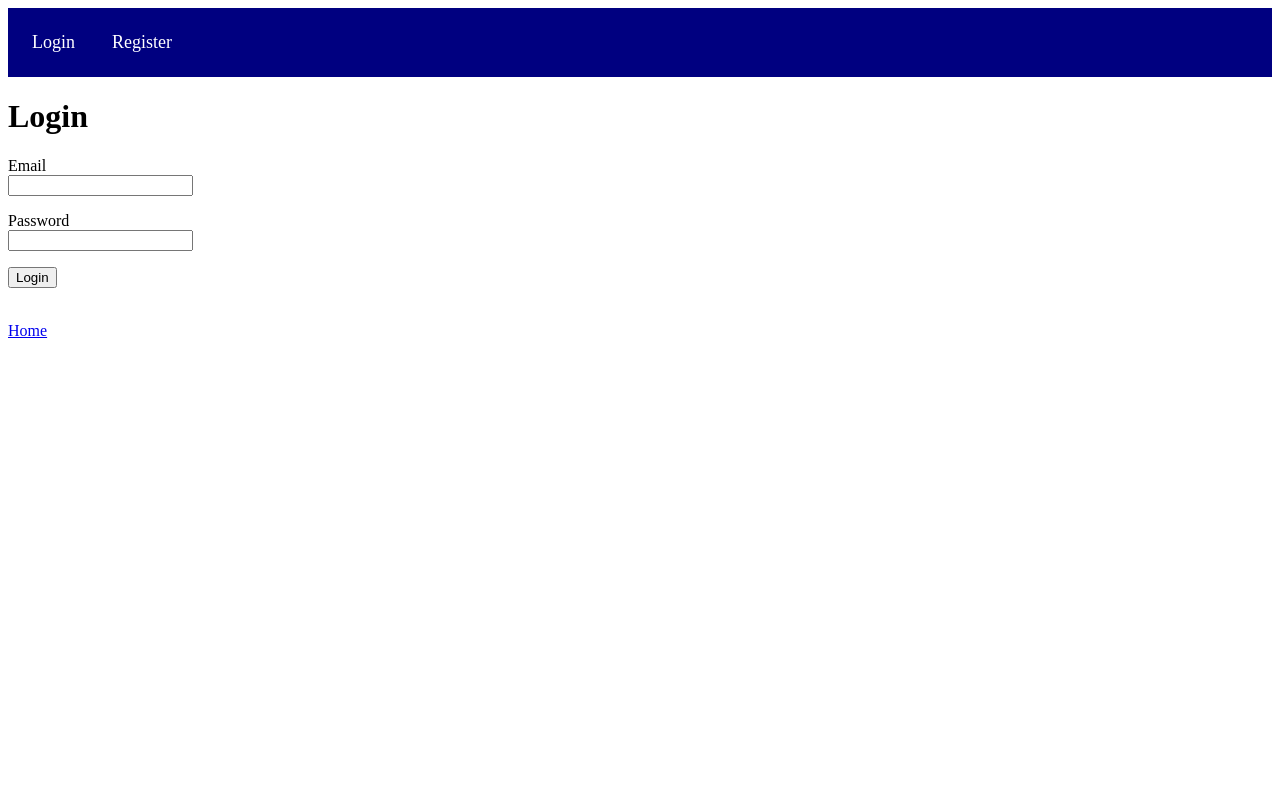
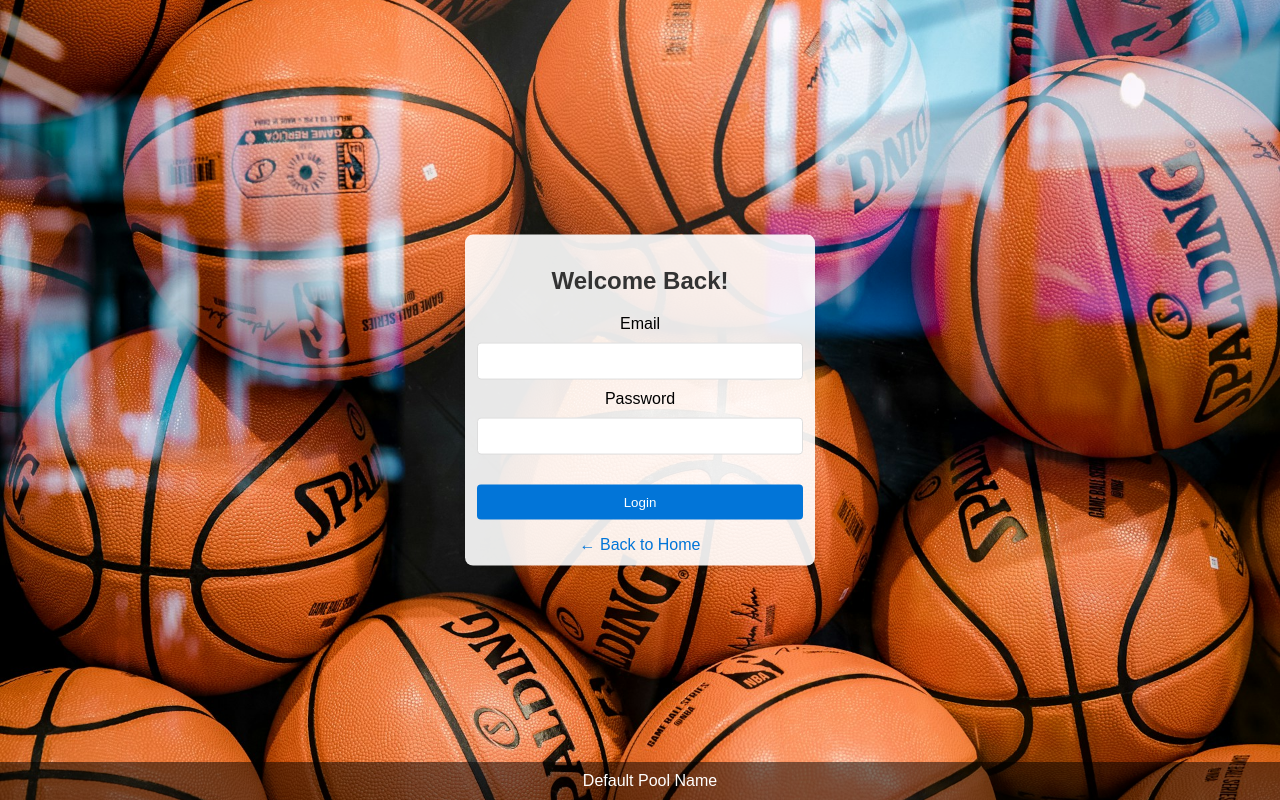
Before and after one commit to gmichnikov/madness, a Flask app: page /login in a window 1280 px wide. Run offline with Flask 3, Linux system fonts and the light colour scheme; parts of the project's set-up code (start-up, migrations or seed data) failed here and were passed over.

Commit message:
Improve the login page

```diff
--- a/app/routes.py
+++ b/app/routes.py
@@ -105,6 +105,13 @@
 
 @app.route('/login', methods=['GET', 'POST'])
 def login():
+    pool_name = 'Default Pool Name'
+
+    if POOL_ID:
+        pool = Pool.query.filter_by(id=POOL_ID).first()
+        if pool:
+            pool_name = pool.name
+
     form = LoginForm()
     if form.validate_on_submit():
         user = User.query.filter_by(email=form.email.data, pool_id=POOL_ID).first()
@@ -113,7 +120,7 @@
             return redirect(url_for('index'))
         else:
             flash('Invalid email or password')
-    return render_template('login.html', form=form)
+    return render_template('login.html', form=form, pool_name=pool_name)
 
 @app.route('/logout')
 def logout():
--- /dev/null
+++ b/app/templates/base_login_register.html
@@ -0,0 +1,117 @@
+<!DOCTYPE html>
+<html lang="en">
+<head>
+    <meta charset="UTF-8">
+    <meta name="viewport" content="width=device-width, initial-scale=1.0">
+    <title>{% block title %}{% endblock %}</title>
+    <style>
+        body, html {
+            height: 100%;
+            margin: 0;
+            font-family: 'Arial', sans-serif;
+            background: url('../static/basketballs.jpg') no-repeat center center fixed;
+            background-size: cover;
+        }
+        .login-container {
+            position: absolute;
+            top: 50%;
+            left: 50%;
+            transform: translate(-50%, -50%);
+            padding: 12px;
+            background: rgba(255, 255, 255, 0.9);
+            border-radius: 8px;
+            box-shadow: 0 4px 6px rgba(0, 0, 0, 0.1);
+            text-align: center;
+            width: 90%;
+            max-width: 350px;
+            box-sizing: border-box;
+            margin: 0 auto;
+        }
+        .login-container h2 {
+            margin-bottom: 20px;
+            color: #333;
+        }
+        .login-container #email,
+        .login-container #password {
+            width: 100%;
+            padding: 10px;
+            margin: 10px 0;
+            border: 1px solid #ddd;
+            border-radius: 4px;
+            box-sizing: border-box;
+        }
+        .login-container #submit {
+            width: 100%;
+            padding: 10px;
+            margin-top: 20px;
+            background-color: #0275d8;
+            color: white;
+            border: none;
+            border-radius: 4px;
+            cursor: pointer;
+        }
+        .login-container input[type='submit']:hover {
+            background-color: #025aa5;
+        }
+        .footer {
+            position: absolute;
+            bottom: 0;
+            width: 100%;
+            text-align: center;
+            padding: 10px;
+            background: rgba(0, 0, 0, 0.5);
+            color: white;
+        }
+
+        .back-to-home {
+            margin-top: 16px;
+        }
+
+        .back-to-home a {
+            color: #0275d8;
+            text-decoration: none;
+            font-size: 16px;
+            display: inline-block;
+            /* padding: 10px; */
+        }
+
+
+        /* Responsive styles */
+        @media only screen and (max-width: 600px) {
+            h2 {
+                font-size: 1.5em;
+            }
+            .login-container input[type='email'],
+            .login-container input[type='password'],
+            .login-container input[type='submit'] {
+                padding: 15px;
+                margin: 10px 0;
+            }
+            .login-container {
+                width: 80%;
+                top: 30%;
+            }
+            .back-to-home {
+                margin-top: 10px;
+            }
+            .back-to-home a {
+                font-size: 14px;
+            }
+        }
+    </style>
+</head>
+<body>
+
+<div class="login-container">
+    {% block content %}{% endblock %}
+    <div class="back-to-home">
+        <a href="{{ url_for('index') }}">← Back to Home</a>
+    </div>
+</div>
+
+<div class="footer">
+    {{ pool_name }}
+</div>
+
+</body>
+</html>
--- a/app/templates/hero.html
+++ b/app/templates/hero.html
@@ -3,7 +3,7 @@
 <head>
     <meta charset="UTF-8">
     <meta name="viewport" content="width=device-width, initial-scale=1.0">
-    <title>Welcome to My March Madness Pool</title>
+    <title>{{ pool_name }}</title>
     <link rel="stylesheet" type="text/css" href="{{ url_for('static', filename='hero.css') }}">
     <link href="https://fonts.googleapis.com/css2?family=Pacifico&display=swap" rel="stylesheet">
 </head>
--- a/app/templates/login.html
+++ b/app/templates/login.html
@@ -1,31 +1,21 @@
-{% extends 'base.html' %}
+{% extends 'base_login_register.html' %}
 
-{% block title %}Login{% endblock %}
+{% block title %}Loginn{% endblock %}
 
 {% block content %}
-    <h1>Login</h1>
-
+    <h2>Welcome Back!</h2>
     <form method="post">
         {{ form.hidden_tag() }}
-        <p>
             {{ form.email.label }}<br>
             {{ form.email(size=20) }}
             {% for error in form.email.errors %}
                 <span style="color: red;">[{{ error }}]</span>
             {% endfor %}
-        </p>
-        <p>
             {{ form.password.label }}<br>
             {{ form.password(size=20) }}
             {% for error in form.password.errors %}
                 <span style="color: red;">[{{ error }}]</span>
             {% endfor %}
-        </p>
-        <p>
             {{ form.submit() }}
-        </p>
     </form>
-
-    <br>
-    <a href="{{ url_for('index') }}">Home</a>
 {% endblock %}
```
Also changed, not shown: app/static/basketballs.jpg (added).
